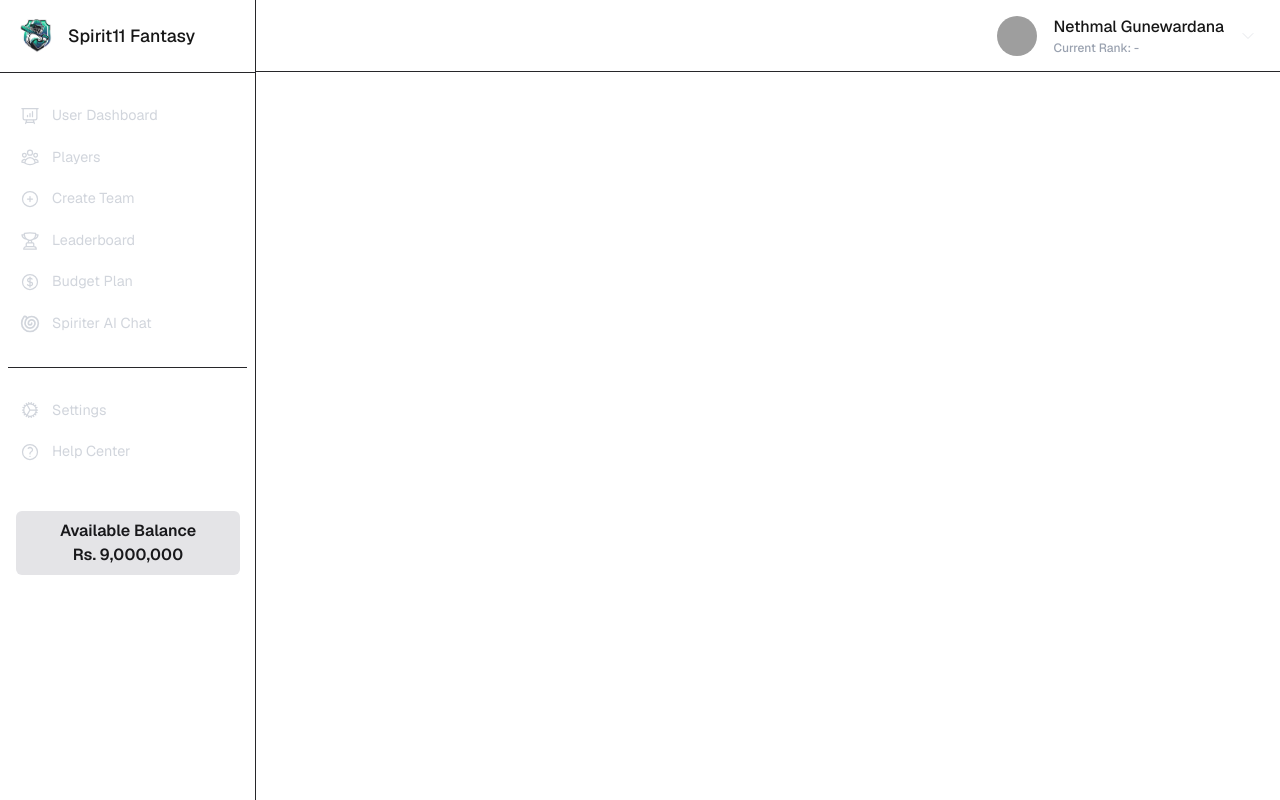
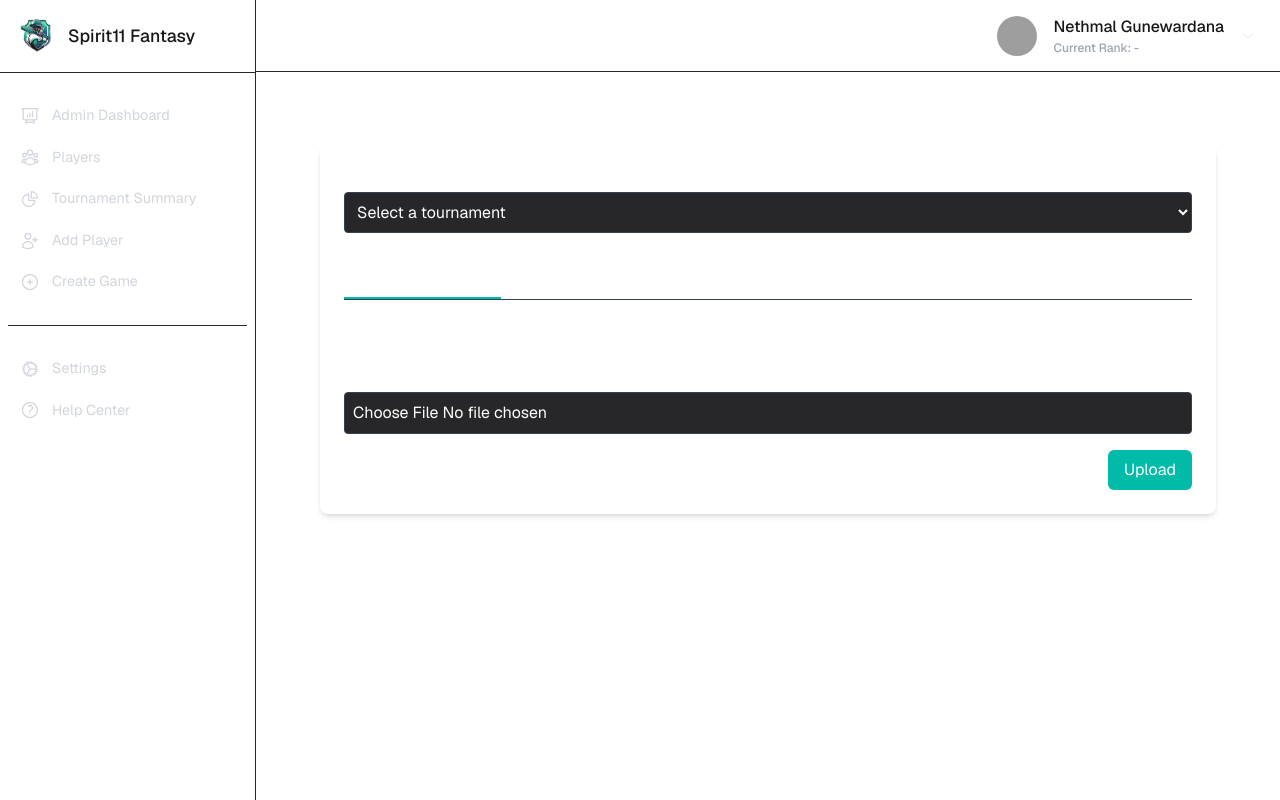
Before and after one commit to nethmalgunawardhana/SpiritX_DevTrix_02_Frontend, a Next.js app: page /add-player in a window 1280 px wide. Built offline with nearby package versions, Linux system fonts and the light colour scheme; grey boxes are pictures that could not be loaded.

Commit message:
feat: bulk playe/ single player creeation added

```diff
--- a/src/app/add-player/page.tsx
+++ b/src/app/add-player/page.tsx
@@ -1,6 +1,7 @@
 import React from 'react';
 import Sidebar from '../components/Sidebar';
 import Navbar from '../components/Navbar';
+import PlayerForm from '../components/PlayerForm';
 
 const AddPlayer: React.FC = () => {
     return (
@@ -10,6 +11,7 @@ const AddPlayer: React.FC = () => {
                 <Navbar />
                 <main className="flex-1 p-6">
                     <h1 className="text-2xl text-white mb-4">Add Player</h1>
+                    <PlayerForm />
                 </main>
             </div>
         </div>
--- /dev/null
+++ b/src/app/components/PlayerForm.tsx
@@ -0,0 +1,134 @@
+"use client";
+
+import React, { useState } from 'react';
+
+const PlayerForm: React.FC = () => {
+  const [tournament, setTournament] = useState('');
+  const [activeTab, setActiveTab] = useState<'bulk' | 'single'>('bulk');
+  const [name, setName] = useState('');
+  const [university, setUniversity] = useState('');
+  const [category, setCategory] = useState('');
+  const [totalRuns, setTotalRuns] = useState(0);
+//   const [ballsFaced, setBallsFaced] = useState(0);
+//   const [inningsPlayed, setInningsPlayed] = useState(0);
+//   const [wickets, setWickets] = useState(0);
+//   const [oversBowled, setOversBowled] = useState(0);
+//   const [runsConceded, setRunsConceded] = useState(0);
+//   const [image, setImage] = useState<File | null>(null);
+
+  const handleSubmit = (e: React.FormEvent) => {
+    e.preventDefault();
+    // Handle form submission logic here
+  };
+
+  const handleCsvUpload = () => {
+    // Handle CSV upload logic here
+  };
+
+  return (
+    <div className="max-w-4xl mx-auto p-6 text-white rounded-lg shadow-md">
+      <div>
+        <label className="block text-sm font-medium mb-1">Select Tournament</label>
+        <select
+          value={tournament}
+          onChange={(e) => setTournament(e.target.value)}
+          className="w-full p-2 border border-gray-700 rounded bg-zinc-800 text-white"
+        >
+          <option value="">Select a tournament</option>
+          <option value="tournament1">Tournament 1</option>
+          <option value="tournament2">Tournament 2</option>
+          <option value="tournament3">Tournament 3</option>
+        </select>
+      </div>
+
+      <div className="flex mt-6 border-b border-gray-700">
+        <button
+          className={`px-4 py-2 ${activeTab === 'bulk' ? 'border-b-2 border-teal-500' : ''}`}
+          onClick={() => setActiveTab('bulk')}
+        >
+          Bulk Add Players
+        </button>
+        <button
+          className={`px-4 py-2 ${activeTab === 'single' ? 'border-b-2 border-teal-500' : ''}`}
+          onClick={() => setActiveTab('single')}
+        >
+          Single Player Creation
+        </button>
+      </div>
+
+      {activeTab === 'bulk' && (
+        <div className="mt-6">
+          <h3 className="text-xl font-semibold mb-4">Bulk Add Players</h3>
+          <label className="block text-sm font-medium mb-1">Upload CSV File</label>
+          <input
+            type="file"
+            accept=".csv"
+            onChange={handleCsvUpload}
+            className="w-full p-2 border border-gray-700 rounded bg-zinc-800 text-white"
+          />
+          <div className="flex justify-end mt-4">
+            <button className="px-4 py-2 bg-teal-500 text-white rounded-md hover:bg-teal-600">
+              Upload
+            </button>
+          </div>
+        </div>
+      )}
+
+      {activeTab === 'single' && (
+        <form onSubmit={handleSubmit} className="space-y-6 mt-6">
+          <h3 className="text-xl font-semibold mb-4">Single Player Creation</h3>
+          <div className="grid grid-cols-1 md:grid-cols-2 gap-4">
+            <div>
+              <label className="block text-sm font-medium mb-1">Name</label>
+              <input
+                type="text"
+                value={name}
+                onChange={(e) => setName(e.target.value)}
+                className="w-full p-2 border border-gray-700 rounded bg-zinc-800 text-white"
+              />
+            </div>
+            <div>
+              <label className="block text-sm font-medium mb-1">University</label>
+              <input
+                type="text"
+                value={university}
+                onChange={(e) => setUniversity(e.target.value)}
+                className="w-full p-2 border border-gray-700 rounded bg-zinc-800 text-white"
+              />
+            </div>
+            <div>
+              <label className="block text-sm font-medium mb-1">Category</label>
+              <select
+                value={category}
+                onChange={(e) => setCategory(e.target.value)}
+                className="w-full p-2 border border-gray-700 rounded bg-zinc-800 text-white"
+              >
+                <option value="">Select a category</option>
+                <option value="Batsman">Batsman</option>
+                <option value="Bowler">Bowler</option>
+                <option value="All-Rounder">All-Rounder</option>
+              </select>
+            </div>
+            <div>
+              <label className="block text-sm font-medium mb-1">Total Runs</label>
+              <input
+                type="number"
+                min="0"
+                value={totalRuns}
+                onChange={(e) => setTotalRuns(Number(e.target.value))}
+                className="w-full p-2 border border-gray-700 rounded bg-zinc-800 text-white"
+              />
+            </div>
+          </div>
+          <div className="flex justify-end mt-4">
+            <button type="submit" className="px-4 py-2 bg-teal-500 text-white rounded-md hover:bg-teal-600">
+              Add Player
+            </button>
+          </div>
+        </form>
+      )}
+    </div>
+  );
+};
+
+export default PlayerForm;
--- a/src/app/components/Sidebar.tsx
+++ b/src/app/components/Sidebar.tsx
@@ -43,8 +43,8 @@ const MenuItem: React.FC<MenuItemProps> = ({ url, icon, label, notification, isA
 
 export default function Sidebar() {
   const currentPath = usePathname();
-  // const role = 'admin' as 'admin' | 'user';
-  const role = 'user' as 'admin' | 'user';
+  const role = 'admin' as 'admin' | 'user';
+  // const role = 'user' as 'admin' | 'user';
 
   return (
     <div className="w-64 border-r border-zinc-800 flex flex-col">
```
